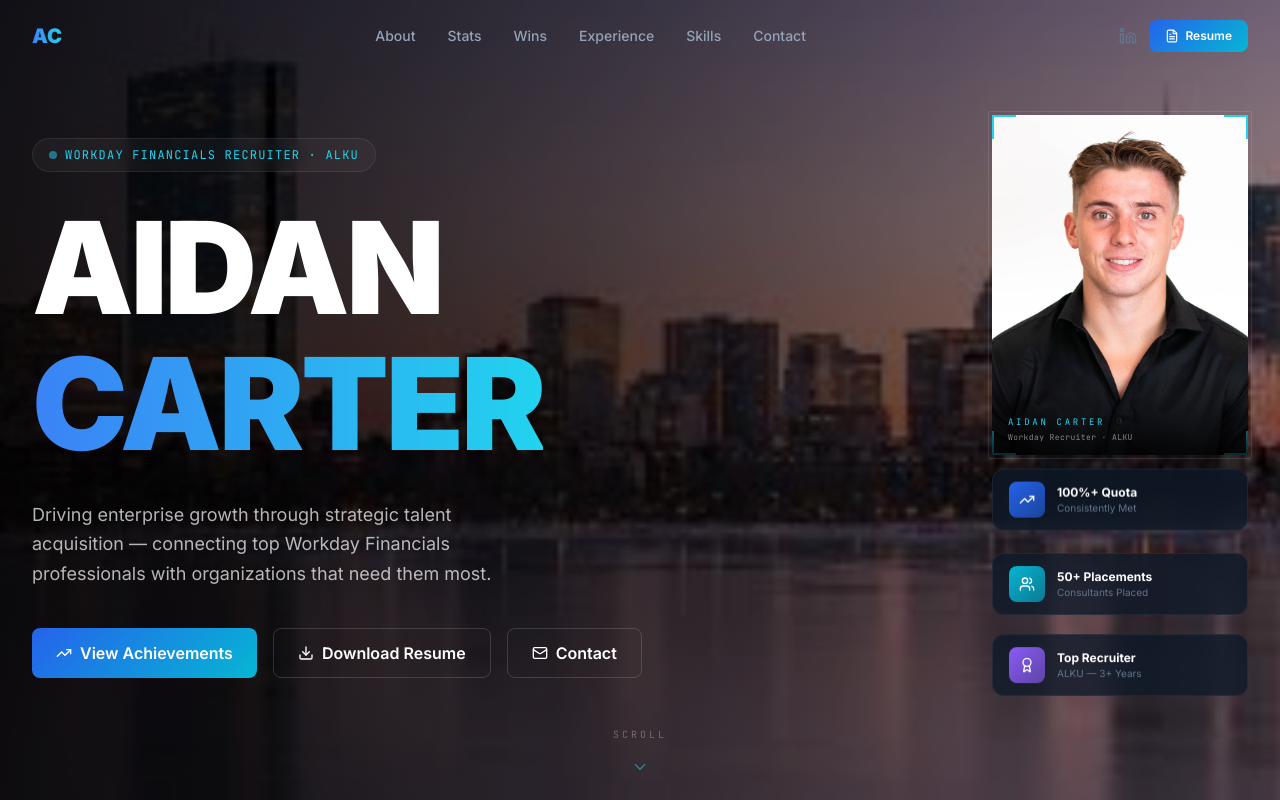
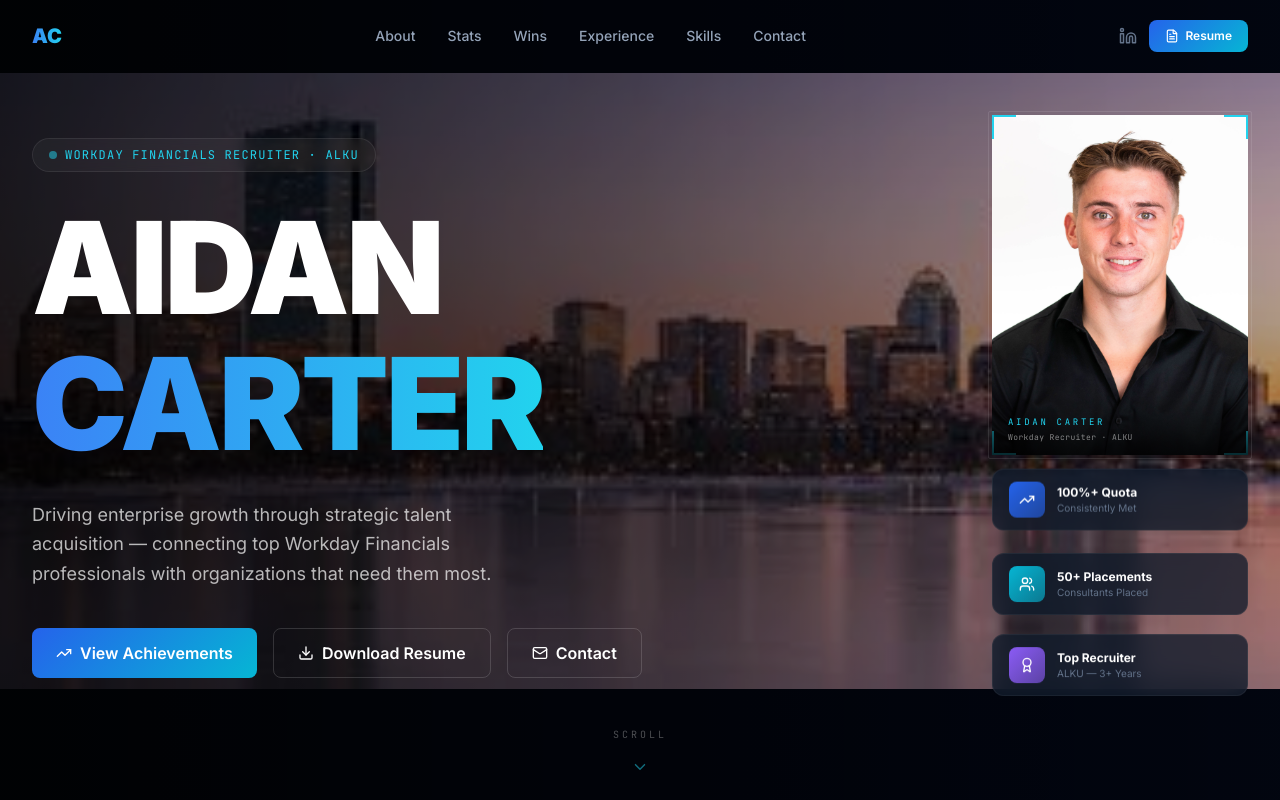
Before and after one commit to 603-websites/portfolio-aidan-carter, a React (Vite) app: page / in a window 1280 px wide. Shown: the top 800 px of the page. Built offline with nearby package versions, Linux system fonts and the light colour scheme.

Commit message:
fix: src/components/Hero.jsx

```diff
--- a/src/components/Hero.jsx
+++ b/src/components/Hero.jsx
@@ -16,14 +16,19 @@ const Hero = () => {
 
       {/* Boston skyline background */}
       <div className="absolute inset-0">
-        <img
-          src="/images/boston-skyline.jpeg"
-          alt=""
-          className="absolute inset-0 w-full h-full object-cover"
+        <div
+          className="absolute inset-0"
+          style={{
+            backgroundImage: 'url(/images/boston-skyline.jpeg)',
+            backgroundSize: '100% auto',
+            backgroundPosition: 'center 40%',
+            backgroundRepeat: 'no-repeat',
+            backgroundColor: '#020817',
+          }}
         />
         {/* Dark overlay — left heavy so text is readable */}
-        <div className="absolute inset-0 bg-gradient-to-r from-black/85 via-black/60 to-black/30" />
-        <div className="absolute inset-0 bg-black/20" />
+        <div className="absolute inset-0 bg-gradient-to-r from-black/80 via-black/55 to-black/20" />
+        <div className="absolute inset-0 bg-black/15" />
       </div>
 
       <div className="relative z-10 max-w-7xl mx-auto px-4 sm:px-6 lg:px-8 pt-24 pb-20 w-full">
```
